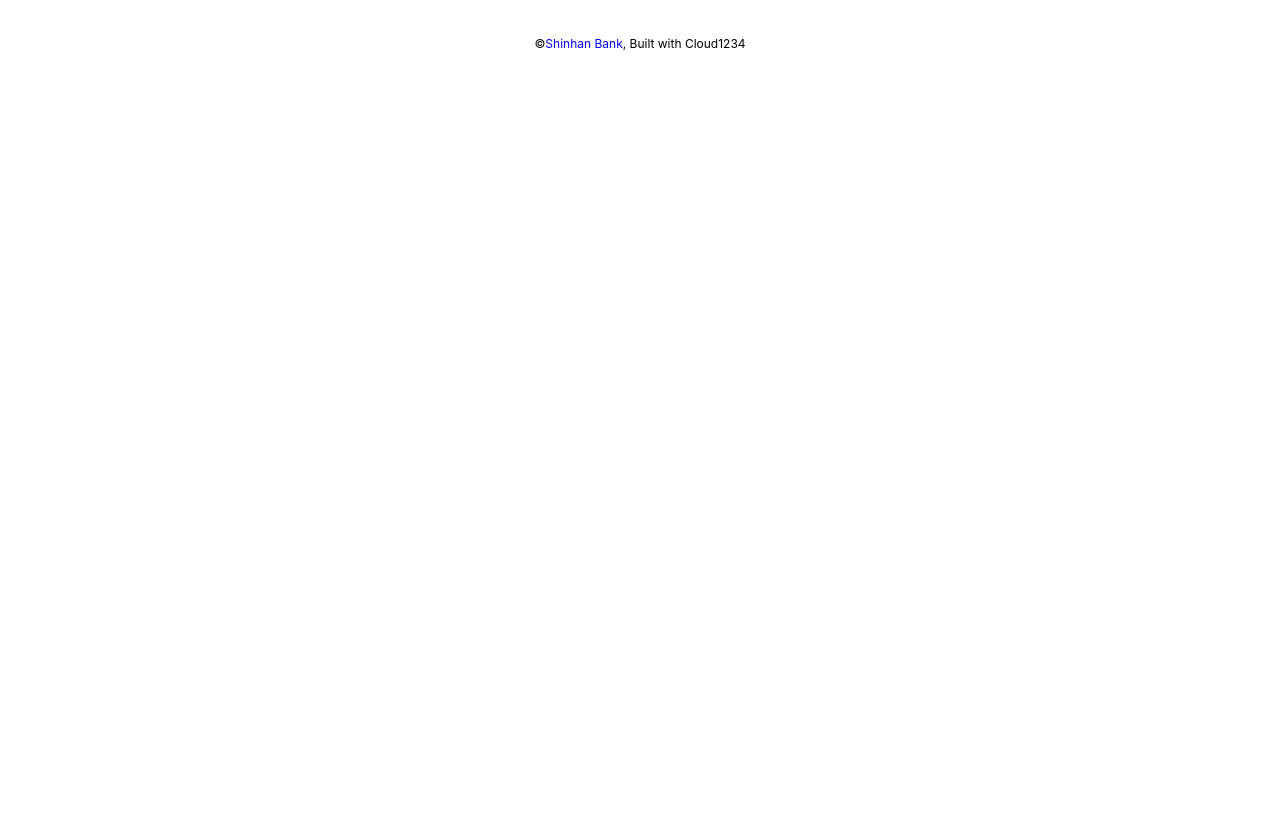
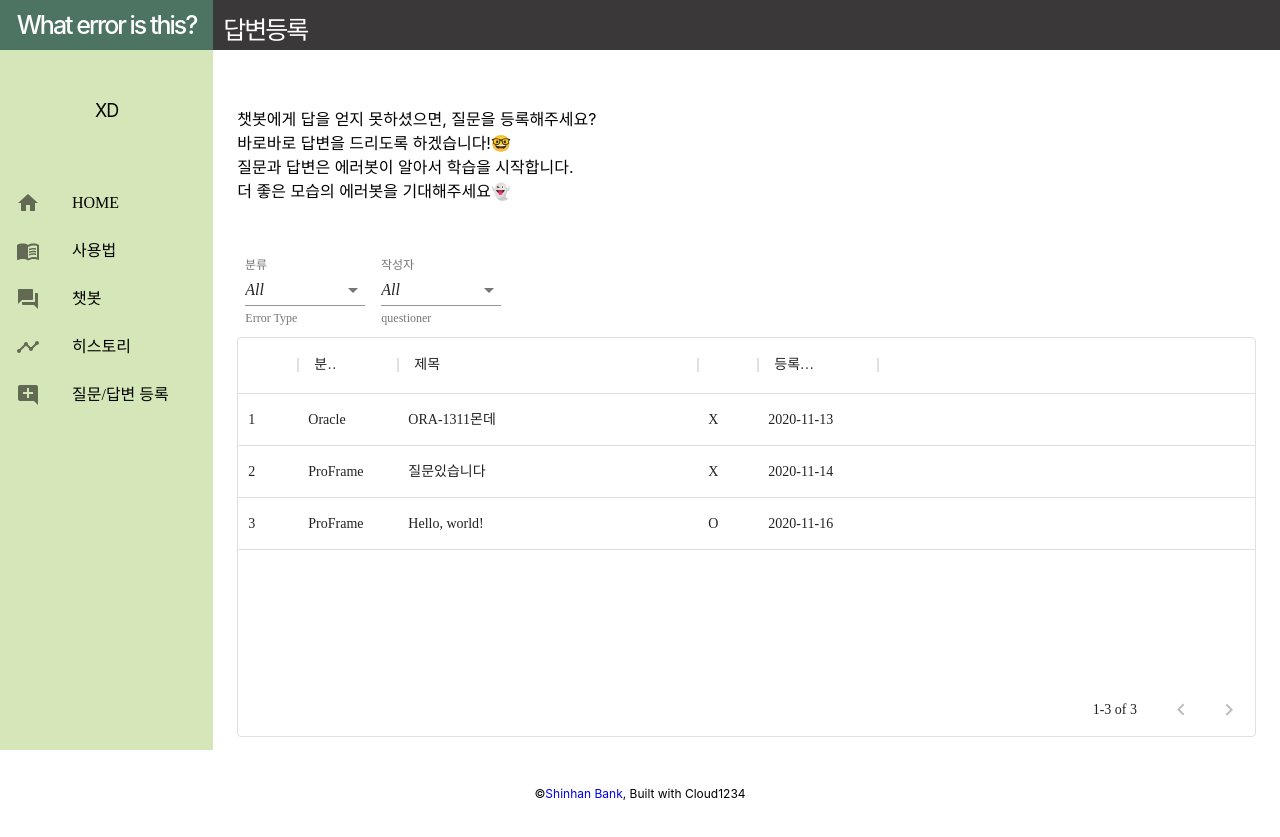
Before and after one commit to heeyeah/fmp-reactjs, a React (Create React App) app: page /answer in a window 1280 px wide. Before the commit the page ends 800 px from the top, so only its background shows below. Built offline with nearby package versions, Linux system fonts and the light colour scheme; a web font is replaced by a local one.

Commit message:
change color & detail

```diff
--- a/src/App.js
+++ b/src/App.js
@@ -2,8 +2,12 @@ import React, { useState } from "react";
 import { BrowserRouter as Router, Switch, Route } from "react-router-dom";
 import { Footer } from "./components/footer";
 import { Login } from "./components/login";
-import { Main } from "./components/main";
-import './App.scss';
+import About from "./pages/About";
+import ChatBot from "./pages/ChatBot";
+import History from "./pages/History";
+import Answer from "./pages/Answer";
+import Home from "./pages/Home";
+import "./App.scss";
 
 function App() {
   const [loginId, setLoginId] = useState(null);
@@ -26,8 +30,12 @@ function App() {
         />
         <Route
           path="/home"
-          render={(props) => <Main {...props} loginId={loginId} />}
+          render={(props) => <Home {...props} loginId={loginId} />}
         />
+        <Route path="/about" render={(props) => <About {...props} loginId={loginId} />} />
+        <Route path="/chatBot" render={(props) => <ChatBot {...props} loginId={loginId} />} />
+        <Route path="/history" render={(props) => <History {...props} loginId={loginId} />} />
+        <Route path="/answer" render={(props) => <Answer {...props} loginId={loginId} />} />
       </Switch>
       <Footer />
     </Router>
--- a/src/components/login/index.jsx
+++ b/src/components/login/index.jsx
@@ -1,6 +1,6 @@
 import React, { useState } from "react";
-import { Link, Redirect, useHistory } from "react-router-dom";
-import { Container, IconButton, Modal } from "@material-ui/core";
+import { Link } from "react-router-dom";
+import { Container, IconButton } from "@material-ui/core";
 import TextField from "@material-ui/core/TextField";
 import { makeStyles } from "@material-ui/core/styles";
 import Button from "@material-ui/core/Button";
--- a/src/components/menu/index.jsx
+++ b/src/components/menu/index.jsx
@@ -1,5 +1,5 @@
 import "./index.scss";
-import React, { useState } from "react";
+import React from "react";
 import { Link } from "react-router-dom";
 import List from '@material-ui/core/List';
 import ListItem from '@material-ui/core/ListItem';
@@ -10,7 +10,7 @@ import MenuBookIcon from '@material-ui/icons/MenuBook';
 import QuestionAnswerIcon from '@material-ui/icons/QuestionAnswer';
 import TimelineIcon from '@material-ui/icons/Timeline';
 import AddCommentIcon from '@material-ui/icons/AddComment';
-import { Box, Menu, MenuItem } from "@material-ui/core";
+import { Box } from "@material-ui/core";
 import { Header } from "../header";
 
 
--- a/src/pages/About.js
+++ b/src/pages/About.js
@@ -1,82 +1,50 @@
 import React from "react";
 import { Header } from "../components/header";
-import { Container, Typography } from "@material-ui/core";
+import { Typography } from "@material-ui/core";
+import Grid from "@material-ui/core/Grid";
+import { MenuNav } from "../components/menu";
 import "../styles/page.scss";
 
-function About() {
+function About(props) {
   return (
     <>
+      <Grid container spacing={0}>
+        <Grid item xs={4} sm={3} md={3} lg={2}>
+          <MenuNav loginId={props.loginId} />
+        </Grid>
+
+        <Grid item xs={8} sm={9} md={9} lg={10}>
           <Header header="사용법" />
           <div className="about">
             <Typography variant="h4" gutterBottom>
-          사용법을 쓰자📗!!!!!!!!!!!
+              Guide📗
             </Typography>
             <Typography variant="h5" gutterBottom>
               @챗봇
             </Typography>
             <Typography variant="body1" gutterBottom>
-          챗봇은 챗봇이다 챗봇은 챗봇이다 챗봇은 챗봇이다 챗봇은 챗봇이다
+              Oracle과 ProFrame의 에러코드에 대해 답변을 해드립니다.<br/>
+              챗봇에게서 원하는 답변이 나오지 않았다면 '질문/답변 등록' 메뉴에서 질문을 등록해주세요!<br/>
+              챗봇이 더 똑똑해지는데 도움이 됩니다.🤩<br/><br/>
             </Typography>
             <Typography variant="h5" gutterBottom>
               @히스토리
             </Typography>
-
             <Typography variant="body1" gutterBottom>
-          새 우는 봄날의 천지는 얼마나 기쁘며 얼마나 아름다우냐? 이것을 얼음
-          속에서 불러 내는 것이 따뜻한 봄바람이다 인생에 따뜻한 봄바람을 불어
-          보내는 것은 청춘의 끓는 피다 청춘의 피가 뜨거운지라 인간의 동산에는
-          사랑의 풀이 돋고 이상의 꽃이 피고 희망의 놀이 뜨고 열락의 새가
-          운다사랑의 풀이 없으면 인간은 사막이다 오아이스도 없는 사막이다 보이는
-          끝까지 찾아다녀도 목숨이 있는 때까지 방황하여도 보이는 것은 거친
-          모래뿐일 것이다 이상의 꽃 이 없으면 쓸쓸한 인간에 남는 것은 영락과
-          부패 뿐이다 낙원을 장식하는 천자만홍이 어디 있으며 인생을 풍부하게
-          하는 온갖 과실이 어디 있으랴? 이상!
+              챗봇과의 대화 히스토리를 카드형식으로 볼 수 있습니다.
+              <br/><br/>
             </Typography>
             <Typography variant="h5" gutterBottom>
-          @답변등록
+              @질문/답변등록
             </Typography>
 
             <Typography variant="body1" gutterBottom>
-          텍스트넘어가게하기 텍스트넘어가게하기 텍스트넘어가게하기
-          텍스트넘어가게하기 텍스트넘어가게하기 텍스트넘어가게하기
-          텍스트넘어가게하기 텍스트넘어가게하기 텍스트넘어가게하기
-          텍스트넘어가게하기 텍스트넘어가게하기 텍스트넘어가게하기
-          텍스트넘어가게하기 텍스트넘어가게하기 텍스트넘어가게하기
-          텍스트넘어가게하기 텍스트넘어가게하기 텍스트넘어가게하기
-          텍스트넘어가게하기 텍스트넘어가게하기 텍스트넘어가게하기
-          텍스트넘어가게하기 텍스트넘어가게하기 텍스트넘어가게하기
-          텍스트넘어가게하기 텍스트넘어가게하기 텍스트넘어가게하기
-          텍스트넘어가게하기 텍스트넘어가게하기 텍스트넘어가게하기
-          텍스트넘어가게하기 텍스트넘어가게하기 텍스트넘어가게하기
-          텍스트넘어가게하기 텍스트넘어가게하기 텍스트넘어가게하기
-          텍스트넘어가게하기 텍스트넘어가게하기 텍스트넘어가게하기
-          텍스트넘어가게하기 텍스트넘어가게하기 텍스트넘어가게하기
-          텍스트넘어가게하기 텍스트넘어가게하기 텍스트넘어가게하기
-          텍스트넘어가게하기 텍스트넘어가게하기 텍스트넘어가게하기
-          텍스트넘어가게하기 텍스트넘어가게하기 텍스트넘어가게하기
-          텍스트넘어가게하기 텍스트넘어가게하기 텍스트넘어가게하기
-          텍스트넘어가게하기 텍스트넘어가게하기 텍스트넘어가게하기
-          텍스트넘어가게하기 텍스트넘어가게하기 텍스트넘어가게하기
-          텍스트넘어가게하기 텍스트넘어가게하기 텍스트넘어가게하기
-          텍스트넘어가게하기 텍스트넘어가게하기 텍스트넘어가게하기
-          텍스트넘어가게하기 텍스트넘어가게하기 텍스트넘어가게하기
-          텍스트넘어가게하기 텍스트넘어가게하기 텍스트넘어가게하기 우리의
-          있음으로써 용감하고 굳세게 살 수 있는 것이다 석가는 무엇을 위하여
-          설산에서 고행을 하였으며 예수는 무엇을 위 하여 광야에서 방황하였으며
-          공자는 무엇을 위하여 천하를 철환하였는가? 밥을 위하여서 옷을 위하여서
-          미인을 구 하기 위하여서 그리하였는가? 아니다 그들은 커다란 이상 곧
-          만천하의 대중을 품에 안고 그들에게 밝은 길을 찾아 주며 그들을
-          행복스럽고 평화스러운 곳으로 인도하겠다는 커다란 이상을 품었기
-          때문이다 그러므로 그들은 길지 아니한 목숨을 사는가 싶이 살았으며
-          그들의 그림자는 천고에 사라지지 않는 것이다 이것은 현저하게 일월과
-          같은 예가 되려니와 그와 같지 못하다 할지라도 창공에 반짝이는 뭇 별과
-          같이 산야에 피어나는 군영과 같이 이상은 실 로 인간의 부패를 방지하는
-          소금이라 할지니 인생에 가치를 주는 원질이 되는 것이다 그들은 앞이
-          긴지라 착목한는 곳이 원대하고 그들은 피가 더운지라 실현에 대한 자신과
-          용기가 있다 그러므로 그들은 이상의 보배를 능히 품으며 그들의 이상은
-          아름답고 소담스러운 열매를
+              챗봇에게서 만족스러운 답변이 나오지 않을 때에, 질문/답변 메뉴를 사용해주세요! <br/>
+
             </Typography>
           </div>
+        </Grid>
+      </Grid>
     </>
   );
 }
--- a/src/pages/Answer.js
+++ b/src/pages/Answer.js
@@ -1,46 +1,98 @@
 import * as React from "react";
 import { DataGrid } from "@material-ui/data-grid";
 import { Header } from "../components/header";
-import { Container } from "@material-ui/core";
+import { Container, TextField } from "@material-ui/core";
+import Grid from "@material-ui/core/Grid";
+import { MenuNav } from "../components/menu";
+import MenuItem from "@material-ui/core/MenuItem";
+import FormHelperText from "@material-ui/core/FormHelperText";
+
+import { makeStyles } from "@material-ui/core/styles";
+import FormControl from "@material-ui/core/FormControl";
+import Select from "@material-ui/core/Select";
+import InputLabel from "@material-ui/core/InputLabel";
+// const columns = [
+//   { field: "id", headerName: "No", width: "10%" },
+//   { field: "type", headerName: "분류", width: "15%" },
+//   { field: "title", headerName: "제목", width: "60%" },
+//   {
+//     field: "isAnswered",
+//     headerName: "답변여부",
+//     description: "답변여부를나타냄!",
+//     width: "10%",
+//   },
+// ];
+
+// const rows = [
+//   { id: 1, type: "Oracle", title: "ORA-1331 관련", isAnswered: "X" },
+//   { id: 2, type: "Oracle", title: "ORA-05530인데..", isAnswered: "X" },
+//   { id: 3, type: "ProFrame", title: "??", isAnswered: "X" },
+//   { id: 4, type: "ProFrame", title: "이게몬가요", isAnswered: "X" },
+//   { id: 5, type: "ProFrame", title: "이게몬가요", isAnswered: "X" },
+// ];
 
 const columns = [
-  { field: "id", headerName: "ID", width: 70 },
-  { field: "firstName", headerName: "First name", width: 130 },
-  { field: "lastName", headerName: "Last name", width: 130 },
+  { field: "id", headerName: "ID", width: 60 },
+  { field: "type", headerName: "분류", width: 100 },
+  { field: "title", headerName: "제목", width: 300 },
   {
-    field: "age",
-    headerName: "Age",
-    type: "number",
-    width: 90,
+    field: "isAnswered",
+    headerName: "답변",
+    width: 60,
+  },
+  { field: "date", headerName: "등록일자", width: 120 },
+];
+
+const rows = [
+  {
+    id: 1,
+    title: "ORA-1311몬데",
+    type: "Oracle",
+    isAnswered: "X",
+    date: "2020-11-13",
   },
   {
-    field: "fullName",
-    headerName: "Full name",
-    description: "This column has a value getter and is not sortable.",
-    sortable: false,
-    width: 160,
-    valueGetter: (params) =>
-      `${params.getValue("firstName") || ""} ${
-        params.getValue("lastName") || ""
-      }`,
+    id: 2,
+    title: "질문있습니다",
+    type: "ProFrame",
+    isAnswered: "X",
+    date: "2020-11-14",
+  },
+  {
+    id: 3,
+    title: "Hello, world!",
+    type: "ProFrame",
+    isAnswered: "O",
+    date: "2020-11-16",
   },
 ];
 
-const rows = [
-  { id: 1, lastName: "Snow", firstName: "Jon", age: 35 },
-  { id: 2, lastName: "Lannister", firstName: "Cersei", age: 42 },
-  { id: 3, lastName: "Lannister", firstName: "Jaime", age: 45 },
-  { id: 4, lastName: "Stark", firstName: "Arya", age: 16 },
-  { id: 5, lastName: "Targaryen", firstName: "Daenerys", age: null },
-  { id: 6, lastName: "Melisandre", firstName: null, age: 150 },
-  { id: 7, lastName: "Clifford", firstName: "Ferrara", age: 44 },
-  { id: 8, lastName: "Frances", firstName: "Rossini", age: 36 },
-  { id: 9, lastName: "Roxie", firstName: "Harvey", age: 65 },
-];
+const useStyles = makeStyles((theme) => ({
+  formControl: {
+    margin: theme.spacing(1),
+    minWidth: 120,
+  },
+  selectEmpty: {
+    marginTop: theme.spacing(2),
+  },
+}));
 
-export default function Answer() {
+export default function Answer(props) {
+  const classes = useStyles();
+  const [age, setAge] = React.useState("All");
+
+  const handleChange = (event) => {
+    setAge(event.target.value);
+  };
+
   return (
     <>
+      <Grid container spacing={0}>
+        <Grid item xs={4} sm={3} md={3} lg={2}>
+          <MenuNav loginId={props.loginId} />
+        </Grid>
+
+        <Grid item xs={8} sm={9} md={9} lg={10}>
           <Header header="답변등록"></Header>
           <Container className="answer">
             <div>
@@ -52,21 +104,58 @@ export default function Answer() {
               <br />
               질문과 답변은 에러봇이 알아서 학습을 시작합니다.
               <br />더 좋은 모습의 에러봇을 기대해주세요👻
-
-          <br />답변이 달린 시점부터 일주일 후,
-          에러봇이 학습을 끝내고 질문/답변 데이터를 삭제합니다.
-
+              <br />
+              {/* 답변이 달린 시점에 에러봇이 학습을 끝내고, 일주일 후 질문/답변
+              데이터를 삭제합니다. */}
             </div>
-
-        <div style={{ paddingTop: `5em`, height: 400, width: "100%" }}>
-          <DataGrid
-            rows={rows}
-            columns={columns}
-            pageSize={5}
-
-          />
+            <div style={{ paddingTop: `3em` }}>
+              <FormControl className={classes.formControl}>
+                <InputLabel shrink id="demo-simple-select-helper-label">
+                  분류
+                </InputLabel>
+                <Select
+                  labelId="demo-simple-select-placeholder-label-label"
+                  id="demo-simple-select-placeholder-label"
+                  value={age}
+                  onChange={handleChange}
+                  // displayEmpty
+                  className={classes.selectEmpty}
+                >
+                  <MenuItem value="All">
+                    <em>All</em>
+                  </MenuItem>
+                  <MenuItem value={"Oracle"}>Oracle</MenuItem>
+                  <MenuItem value={"ProFrame"}>ProFrame</MenuItem>
+                </Select>
+                <FormHelperText>Error Type</FormHelperText>
+              </FormControl>
+              <FormControl className={classes.formControl}>
+                <InputLabel shrink id="demo-simple-select-helper-label">
+                  작성자
+                </InputLabel>
+                <Select
+                  labelId="demo-simple-select-placeholder-label-label"
+                  id="demo-simple-select-placeholder-label"
+                  value={age}
+                  onChange={handleChange}
+                  // displayEmpty
+                  className={classes.selectEmpty}
+                >
+                  <MenuItem value="All">
+                    <em>All</em>
+                  </MenuItem>
+                  <MenuItem value={"mine"}>Mine</MenuItem>
+                  <MenuItem value={"others"}>Others</MenuItem>
+                </Select>
+                <FormHelperText>questioner</FormHelperText>
+              </FormControl>
+            </div>
+            <div style={{ height: 400, width: "100%" }}>
+              <DataGrid rows={rows} columns={columns} pageSize={5} />
             </div>
           </Container>
+        </Grid>
+      </Grid>
     </>
   );
 }
```
Also changed, not shown: src/components/main/index.jsx (+4 -6 lines), src/pages/ChatBot.js (+15 -5 lines), src/pages/History.js (+20 -12 lines), src/pages/Home.js (+11 -1 lines), src/styles/page.scss (+5 -2 lines), src/styles/variables.scss (+15 -4 lines). Lines whose indentation alone changed are shown as unchanged.
